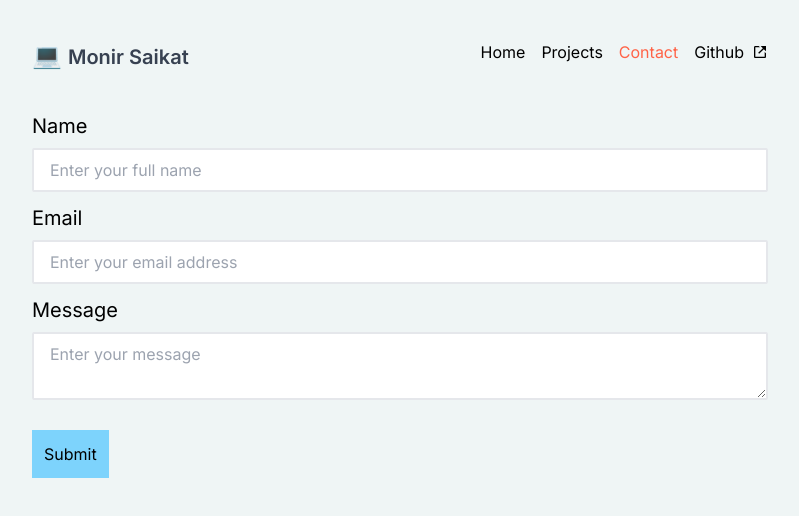
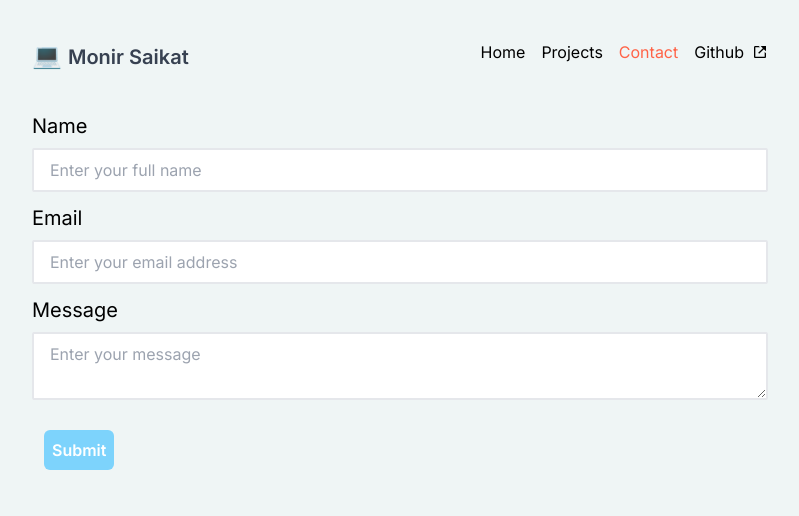
Before and after one commit to MonirSaikat/MonirSaikat, a Next.js app: page /contact in a window 1280 px wide. Shown: the top 516 px of the page, without its empty margins (240-1039 px from the left). Built offline with nearby package versions, Linux system fonts and the light colour scheme.

Commit message:
added  button comp

```diff
--- a/pages/contact.js
+++ b/pages/contact.js
@@ -3,6 +3,7 @@ import { useForm } from "react-hook-form";
 import { yupResolver } from '@hookform/resolvers/yup';
 import * as yup from 'yup';
 import { Input } from 'components/Input';
+import { Button } from 'components/Button';
 
 const schema = yup.object({
   name: yup.string().required(),
@@ -43,7 +44,7 @@ const contactPage = () => {
             label="message"
           />
 
-          <button className="p-3 my-3 bg-sky-300">Submit</button>
+          <Button>Submit</Button>
         </form>
       </div>
     </div>
```
